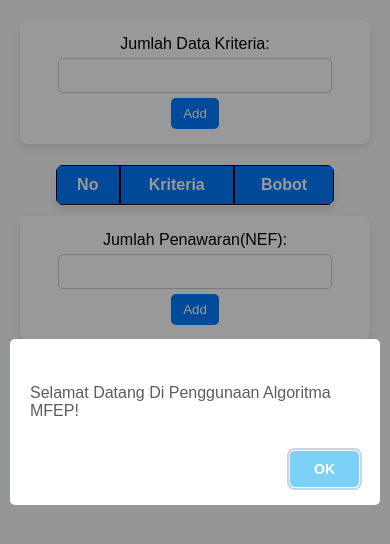
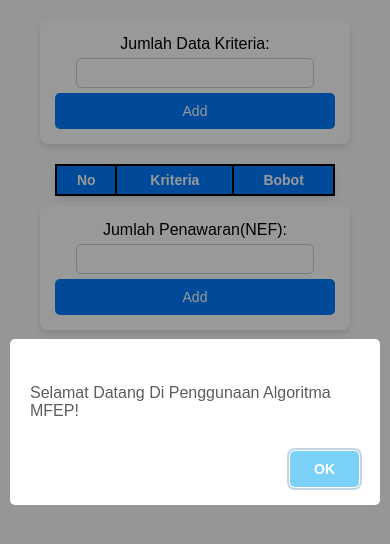
Before and after one commit to DarmanSahputra/Algoritma-MFEP, a plain HTML site: page index.html in a window 390 px wide. Drawn offline with nearby package versions, Linux system fonts and the light colour scheme.

Commit message:
Update responsive

```diff
--- a/style.css
+++ b/style.css
@@ -1,39 +1,3 @@
-/* *{
-    padding: 0;
-    margin: 0;
-}
-body{
-    width: 100%;
-    height: 100vh;
-    display: flex;
-    flex-direction: column;
-    align-items: center;
-}
-
-.card1, .card2{
-    position: relative;
-    margin: 10px;
-}
-.card1 input, .card2 input{
-    width: 30px;
-    border: none;
-    border-bottom: 2px solid rgb(73, 73, 73);
-    text-align: center;
-}
-
-input{
-    border: none;
-    outline: none;
-    text-align: center;
-}
-
-th, td{
-    text-align: center;
-}
-button{
-    padding-left: 3px;
-    padding-right: 3px;
-} */
 *{
     padding: 0;
     margin: 0;
@@ -133,3 +97,36 @@ th {
     background: rgb(245, 104, 104);
     font-size: 10px;
 }
+
+@media screen and (max-width: 768px) {
+    .tb2{
+        width: 97%;
+    }
+    table {
+        overflow-x: auto;
+        white-space: nowrap;
+        text-align: center;
+    }
+
+    th, td {
+        font-size: 14px;
+        padding: 6px;
+    }
+
+    input {
+        width: 80%;
+        font-size: 14px;
+        padding: 6px;
+    }
+
+    button {
+        width: 100%;
+        padding: 10px;
+        font-size: 14px;
+    }
+
+    .card1, .card2 {
+        width: 80%;
+        max-width: 100%;
+    }
+}
```
